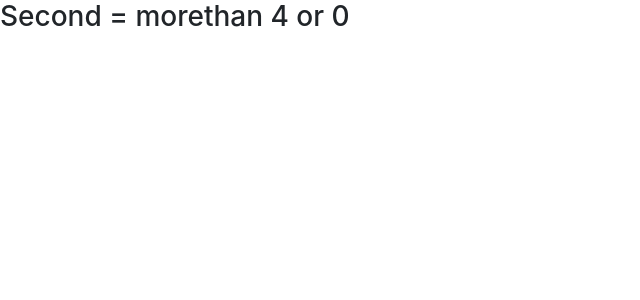
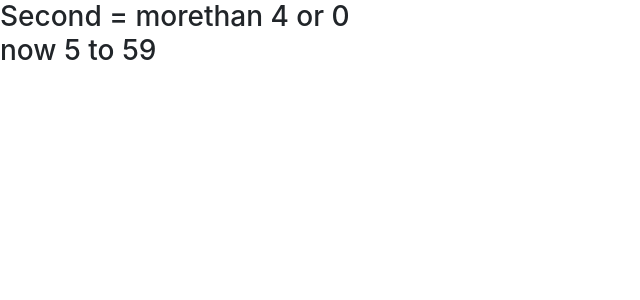
Before and after one commit to NirutG/Django, a Django app: page /sw_dashboards/dashboard_0950/ in a window 1280 px wide. Shown: the top 300 px of the page, without its empty margins (0-640 px from the left). Run offline with Django 3.2, Linux system fonts and the light colour scheme; some libraries are stand-ins or nearby versions.

Commit message:
add message 5 to 59

```diff
--- a/Project_SW_Version_Dashboard/Project_SW_Version_Dashboard/templates/sw_dashboards/dashboard_0950.html
+++ b/Project_SW_Version_Dashboard/Project_SW_Version_Dashboard/templates/sw_dashboards/dashboard_0950.html
@@ -55,7 +55,9 @@ Test HTML Render as STATES
 {% elif state_dashboard_0950 == 4 %}
 <h3>Second = 4</h3>
 {% else %}
-<h3>Second = morethan 4 or 0</h3>
+<h3>Second = morethan 4 or 0 <br>
+    now 5 to 59</h3>
+
 {% endif %}
 
 {% endblock %}
```
